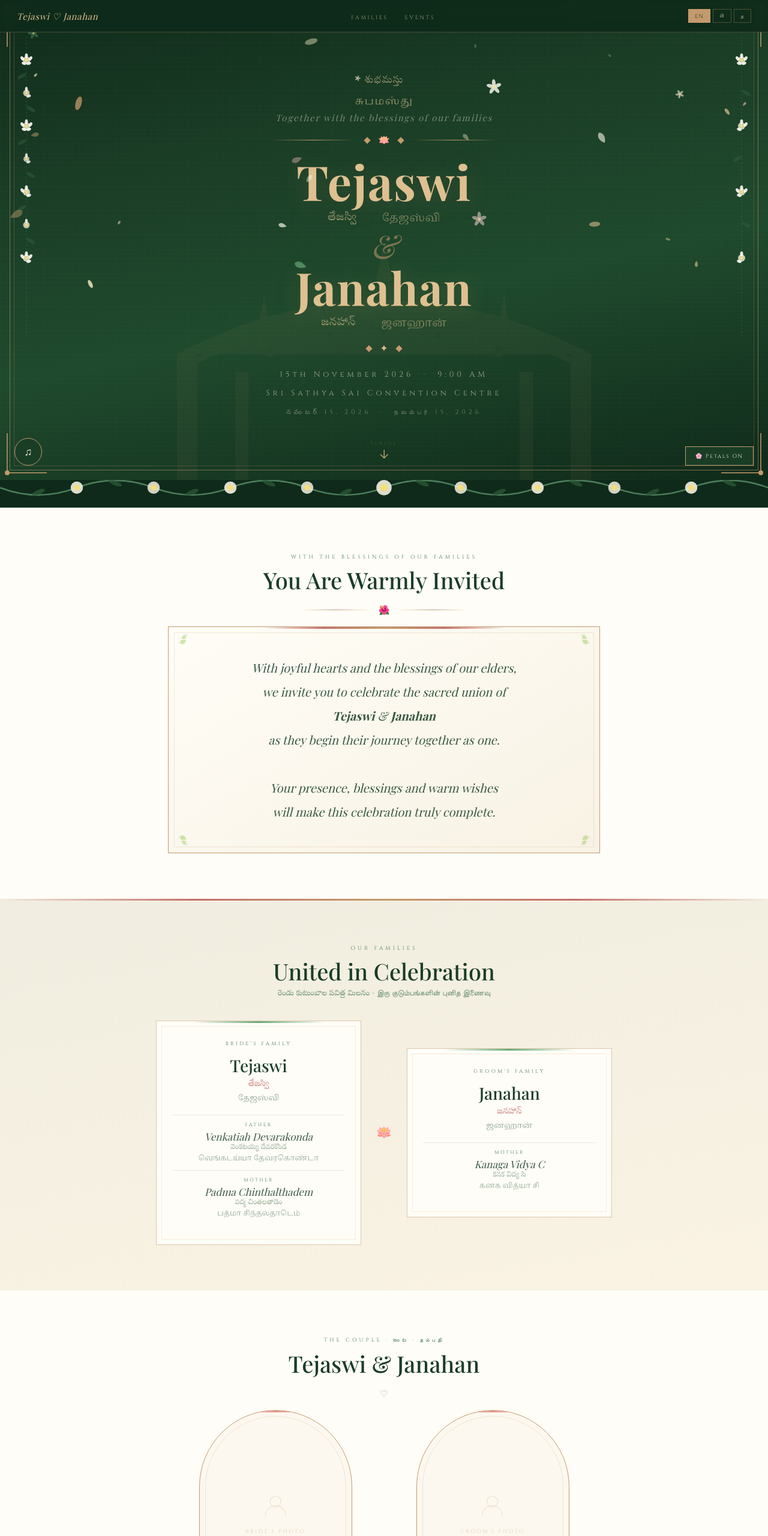
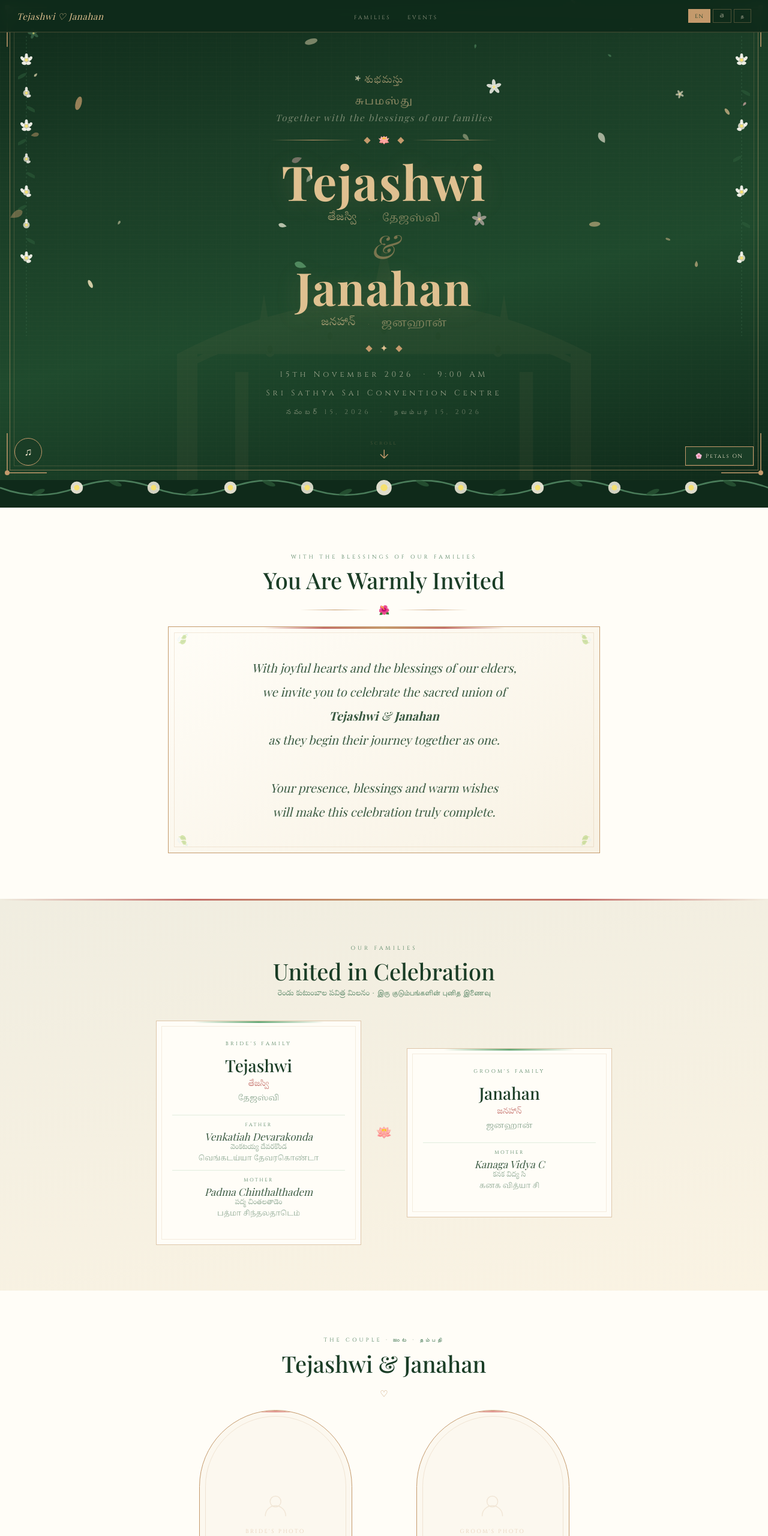
Before and after one commit to SangaTharun/Tejashwi-Janahan, a plain HTML site: page index.html in a window 1280 px wide. Shown: the top 2560 px of the page at 60% size. Drawn offline with nearby package versions, Linux system fonts and the light colour scheme; a web font is replaced by a local one.

Commit message:
Correct spelling of 'Tejaswi' to 'Tejashwi'

```diff
--- a/index.html
+++ b/index.html
@@ -3,7 +3,7 @@
 <head>
 <meta charset="UTF-8">
 <meta name="viewport" content="width=device-width, initial-scale=1.0">
-<title>Tejaswi & Janahan — Wedding Invitation</title>
+<title>Tejashwi & Janahan — Wedding Invitation</title>
 <link href="https://fonts.googleapis.com/css2?family=Playfair+Display:ital,wght@0,400;0,500;0,700;1,400;1,500&family=Cinzel:wght@400;500;600&family=Cormorant+Garamond:ital,wght@0,300;0,400;1,300;1,400&family=Noto+Serif+Telugu:wght@300;400;500&family=Noto+Serif+Tamil:wght@300;400;500&display=swap" rel="stylesheet">
 <style>
 *{margin:0;padding:0;box-sizing:border-box}
@@ -315,7 +315,7 @@ footer::after{content:'';position:absolute;top:0;left:0;right:0;height:3px;
 
 <!-- NAV -->
 <nav>
-  <span class="nav-brand">Tejaswi ♡ Janahan</span>
+  <span class="nav-brand">Tejashwi ♡ Janahan</span>
   <ul class="nav-links">
     <li><a href="#families">Families</a></li>
     <li><a href="#events">Events</a></li>
@@ -489,7 +489,7 @@ footer::after{content:'';position:absolute;top:0;left:0;right:0;height:3px;
     <div class="gdiv a3"><div class="gdiv-line"></div><div class="gdiv-gem"></div><span class="gdiv-flower">🪷</span><div class="gdiv-gem"></div><div class="gdiv-line"></div></div>
 
     <div class="a4">
-      <div class="bride-en">Tejaswi</div>
+      <div class="bride-en">Tejashwi</div>
       <div class="multi-names">
         <span class="n-te">తేజస్వి</span>
         <span class="n-dot">·</span>
@@ -576,7 +576,7 @@ footer::after{content:'';position:absolute;top:0;left:0;right:0;height:3px;
       <span class="inv-leaf tl">🍃</span><span class="inv-leaf tr">🍃</span>
       <span class="inv-leaf bl">🍃</span><span class="inv-leaf br">🍃</span>
       <div class="lang-block active" id="inv-en">
-        <p class="inv-text">With joyful hearts and the blessings of our elders,<br>we invite you to celebrate the sacred union of<br><strong>Tejaswi</strong> & <strong>Janahan</strong><br>as they begin their journey together as one.<br><br>Your presence, blessings and warm wishes<br>will make this celebration truly complete.</p>
+        <p class="inv-text">With joyful hearts and the blessings of our elders,<br>we invite you to celebrate the sacred union of<br><strong>Tejashwi</strong> & <strong>Janahan</strong><br>as they begin their journey together as one.<br><br>Your presence, blessings and warm wishes<br>will make this celebration truly complete.</p>
       </div>
       <div class="lang-block" id="inv-te">
         <p class="inv-text-te">మా పెద్దల ఆశీర్వాదాలతో మరియు పరమాత్మ అనుగ్రహంతో,<br>మా ప్రియమైన కుమారి <strong>తేజస్వి</strong> మరియు <strong>జనహాన్</strong><br>వివాహ మహోత్సవానికి మిమ్మల్ని ప్రేమతో ఆహ్వానిస్తున్నాము.<br><br>మీ సమక్షం మరియు ఆశీర్వాదాలు ఈ శుభకార్యాన్ని సంపూర్ణం చేస్తాయి.</p>
@@ -597,7 +597,7 @@ footer::after{content:'';position:absolute;top:0;left:0;right:0;height:3px;
     <div class="fam-grid">
       <div class="fam-card fade-in">
         <span class="fam-side">Bride's Family</span>
-        <h3 class="fam-name">Tejaswi</h3>
+        <h3 class="fam-name">Tejashwi</h3>
         <span class="fam-te">తేజస్వి</span>
         <span class="fam-ta">தேஜஸ்வி</span>
         <div class="par-row">
@@ -638,7 +638,7 @@ footer::after{content:'';position:absolute;top:0;left:0;right:0;height:3px;
 <section class="portraits-section fade-in" id="couple" style="background:var(--ivory);overflow:hidden">
   <div class="s-inner">
     <span class="s-eyebrow">The Couple · జంట · தம்பதி</span>
-    <h2 class="s-title">Tejaswi & Janahan</h2>
+    <h2 class="s-title">Tejashwi & Janahan</h2>
     <div class="s-div"><div class="s-div-line"></div><span class="s-div-icon">♡</span><div class="s-div-line"></div></div>
     <div class="portrait-grid">
       <div class="portrait-card">
@@ -648,7 +648,7 @@ footer::after{content:'';position:absolute;top:0;left:0;right:0;height:3px;
             <span class="ph-lbl">Bride's Photo</span>
           </div>
         </div>
-        <div class="portrait-en">Tejaswi</div>
+        <div class="portrait-en">Tejashwi</div>
         <div class="portrait-multi">
           <span class="portrait-te">తేజస్వి</span>
           <span style="color:rgba(196,154,108,.3);align-self:center">·</span>
@@ -815,7 +815,7 @@ footer::after{content:'';position:absolute;top:0;left:0;right:0;height:3px;
   <span class="s-eyebrow">Spread the Joy</span>
   <h2 class="s-title">Share This Invitation</h2>
   <div class="share-btns">
-    <a class="share-btn sb-wa" href="https://wa.me/?text=You%20are%20warmly%20invited%20to%20the%20wedding%20of%20Tejaswi%20%26%20Janahan%20on%2015th%20November%202026%20at%20Sri%20Sathya%20Sai%20Convention%20Centre.%20%F0%9F%AA%B7" target="_blank">
+    <a class="share-btn sb-wa" href="https://wa.me/?text=You%20are%20warmly%20invited%20to%20the%20wedding%20of%20Tejashwi%20%26%20Janahan%20on%2015th%20November%202026%20at%20Sri%20Sathya%20Sai%20Convention%20Centre.%20%F0%9F%AA%B7" target="_blank">
       <svg width="15" height="15" viewBox="0 0 24 24" fill="white"><path d="M17.472 14.382c-.297-.149-1.758-.867-2.03-.967-.273-.099-.471-.148-.67.15-.197.297-.767.966-.94 1.164-.173.199-.347.223-.644.075-.297-.15-1.255-.463-2.39-1.475-.883-.788-1.48-1.761-1.653-2.059-.173-.297-.018-.458.13-.606.134-.133.298-.347.446-.52.149-.174.198-.298.298-.497.099-.198.05-.371-.025-.52-.075-.149-.669-1.612-.916-2.207-.242-.579-.487-.5-.669-.51-.173-.008-.371-.01-.57-.01-.198 0-.52.074-.792.372-.272.297-1.04 1.016-1.04 2.479 0 1.462 1.065 2.875 1.213 3.074.149.198 2.096 3.2 5.077 4.487.709.306 1.262.489 1.694.625.712.227 1.36.195 1.871.118.571-.085 1.758-.719 2.006-1.413.248-.694.248-1.289.173-1.413z"/><path d="M12 2C6.477 2 2 6.477 2 12c0 1.89.524 3.66 1.438 5.168L2 22l4.898-1.424A9.96 9.96 0 0012 22c5.523 0 10-4.477 10-10S17.523 2 12 2z"/></svg>
       WhatsApp
     </a>
@@ -838,7 +838,7 @@ footer::after{content:'';position:absolute;top:0;left:0;right:0;height:3px;
     <span style="font-family:'Noto Serif Tamil',serif;font-size:.85em;opacity:.8">நீங்கள் எங்கள் வாழ்க்கையின் ஒரு பகுதியாக இருப்பதற்கு நன்றி.</span>
   </p>
   <div class="ft-names">
-    <div class="ft-en">Tejaswi</div>
+    <div class="ft-en">Tejashwi</div>
     <div class="ft-multi">
       <span class="ft-te">తేజస్వి</span>
       <span style="color:rgba(196,154,108,.22);align-self:center">·</span>
@@ -961,7 +961,7 @@ tr.addEventListener('touchend',e=>{const d=e.changedTouches[0].clientX-tx;if(Mat
 
 /* SHARE */
 function copyLink(){navigator.clipboard.writeText(location.href).then(()=>alert('Link copied! 🌸'))}
-function addCalendar(){const ics=`BEGIN:VCALENDAR\nVERSION:2.0\nBEGIN:VEVENT\nSUMMARY:Wedding of Tejaswi & Janahan\nDTSTART:20261115T090000\nDTEND:20261115T180000\nLOCATION:Sri Sathya Sai Convention Centre\nDESCRIPTION:You are invited to the wedding of Tejaswi & Janahan\nEND:VEVENT\nEND:VCALENDAR`;const b=new Blob([ics],{type:'text/calendar'});const a=document.createElement('a');a.href=URL.createObjectURL(b);a.download='tejaswi_janahan_wedding.ics';a.click()}
+function addCalendar(){const ics=`BEGIN:VCALENDAR\nVERSION:2.0\nBEGIN:VEVENT\nSUMMARY:Wedding of Tejashwi & Janahan\nDTSTART:20261115T090000\nDTEND:20261115T180000\nLOCATION:Sri Sathya Sai Convention Centre\nDESCRIPTION:You are invited to the wedding of Tejashwi & Janahan\nEND:VEVENT\nEND:VCALENDAR`;const b=new Blob([ics],{type:'text/calendar'});const a=document.createElement('a');a.href=URL.createObjectURL(b);a.download='tejashwi_janahan_wedding.ics';a.click()}
 
 /* SCROLL */
 const obs=new IntersectionObserver(es=>es.forEach(e=>{if(e.isIntersecting)e.target.classList.add('visible')}),{threshold:.1});
```
